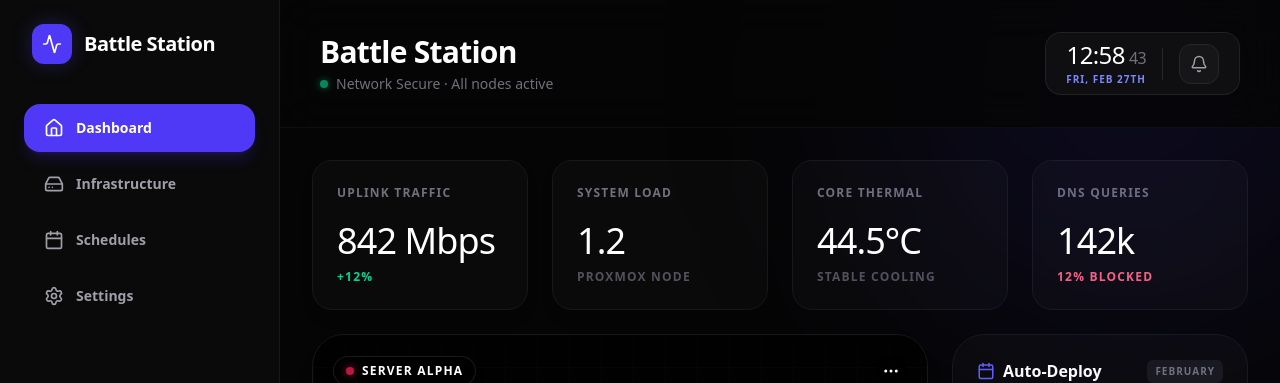
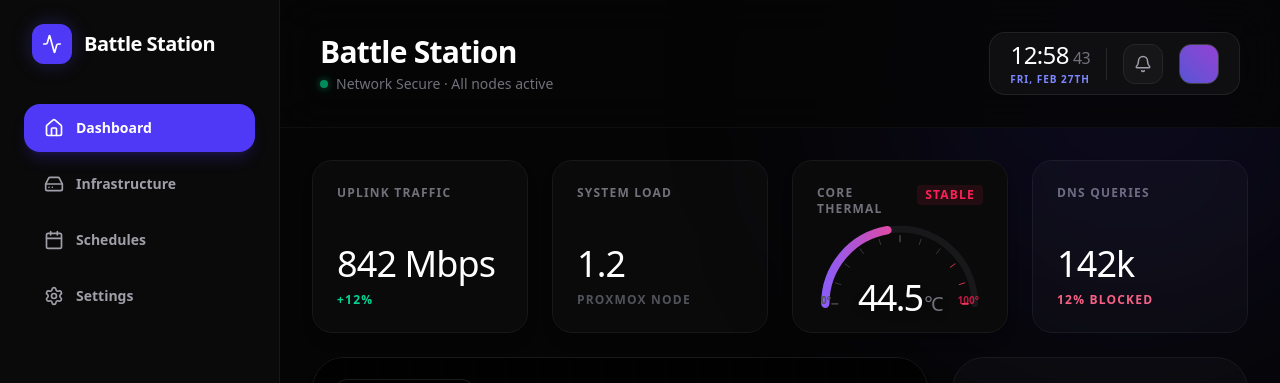
Before and after one commit to dhyandevp/Battlestation, a Next.js app: page / in a window 1280 px wide. Shown: the top 383 px of the page. Built offline with nearby package versions, Linux system fonts and the light colour scheme; no server answers; the database is empty.

Commit message:
fix(ui): Add User Profile Dropdown Menu, fix Thermals Gauge SVG rendering, remove text-selection on toggles

```diff
--- a/src/app/page.tsx
+++ b/src/app/page.tsx
@@ -4,7 +4,7 @@ import React, { useState, useEffect } from "react";
 import { format, startOfMonth, endOfMonth, eachDayOfInterval, isSameDay } from "date-fns";
 import {
   Bell, Activity, Lock, Zap, Thermometer, Database, Cpu,
-  ChevronRight, MoreHorizontal, LayoutGrid, CheckCircle2, Circle, Plus, Server, Home, Shield, Settings, Calendar as CalendarIcon, Power, HardDrive
+  ChevronRight, MoreHorizontal, LayoutGrid, CheckCircle2, Circle, Plus, Server, Home, Shield, Settings, Calendar as CalendarIcon, Power, HardDrive, LogOut, User
 } from "lucide-react";
 import { clsx, type ClassValue } from "clsx";
 import { twMerge } from "tailwind-merge";
@@ -38,6 +38,7 @@ export default function CommandCenter() {
   const [mounted, setMounted] = useState(false);
   const [time, setTime] = useState<Date | null>(null);
   const [tasks, setTasks] = useState(INITIAL_TASKS);
+  const [showProfileMenu, setShowProfileMenu] = useState(false);
 
   useEffect(() => {
     setMounted(true);
@@ -149,6 +150,30 @@ export default function CommandCenter() {
             <button className="text-zinc-400 hover:text-white transition w-10 h-10 flex items-center justify-center rounded-xl bg-zinc-900/80 border border-zinc-800">
               <Bell size={18} />
             </button>
+            <div className="relative">
+              <button
+                onClick={() => setShowProfileMenu(!showProfileMenu)}
+                className="w-10 h-10 rounded-xl bg-zinc-800 border border-zinc-700 overflow-hidden flex items-center justify-center focus:outline-none focus:ring-2 focus:ring-indigo-500 transition-all"
+              >
+                <div className="w-full h-full bg-gradient-to-tr from-indigo-500 to-purple-500 opacity-80" />
+              </button>
+
+              {/* Profile Dropdown Menu */}
+              {showProfileMenu && (
+                <div className="absolute right-0 mt-2 w-48 bg-[#0a0a0a] border border-zinc-800 rounded-xl shadow-2xl py-2 z-50 flex flex-col origin-top-right animate-in fade-in slide-in-from-top-2">
+                  <div className="px-4 py-2 border-b border-zinc-800/50 mb-1">
+                    <p className="text-sm font-bold text-white">Administrator</p>
+                    <p className="text-xs text-zinc-500">admin@local.host</p>
+                  </div>
+                  <button className="w-full text-left px-4 py-2 text-sm text-zinc-300 hover:text-white hover:bg-zinc-900 transition-colors flex items-center gap-2">
+                    <User size={14} /> Profile Settings
+                  </button>
+                  <button className="w-full text-left px-4 py-2 text-sm text-rose-400 hover:text-rose-300 hover:bg-rose-500/10 transition-colors flex items-center gap-2">
+                    <LogOut size={14} /> Disconnect Session
+                  </button>
+                </div>
+              )}
+            </div>
           </div>
 
           {/* Mobile Only Clock */}
@@ -164,7 +189,7 @@ export default function CommandCenter() {
           <div className="grid grid-cols-2 lg:grid-cols-4 gap-4 md:gap-6">
             <MetricSummary title="Uplink Traffic" value="842 Mbps" trend="+12%" positive />
             <MetricSummary title="System Load" value={`${metrics?.loadAvg || '1.24'}`} sub="Proxmox Node" />
-            <MetricSummary title="Core Thermal" value={`${metrics?.cpuTemp || 45}°C`} sub="Stable Cooling" />
+            <ThermalsGauge value={metrics?.cpuTemp || 45} />
             <MetricSummary title="DNS Queries" value="142k" trend="12% Blocked" positive={false} />
           </div>
 
@@ -236,7 +261,7 @@ export default function CommandCenter() {
 
               {/* Infrastructure Gateways - Toggles */}
               <div className="bg-[#0a0a0a] rounded-[24px] md:rounded-[32px] p-5 md:p-6 border border-zinc-900 shadow-xl flex flex-col gap-3 flex-1">
-                <h3 className="text-base font-bold text-white mb-2 flex items-center gap-2">
+                <h3 className="text-base font-bold text-white mb-2 flex items-center gap-2 select-none">
                   <Shield size={18} className="text-indigo-500" /> Active Tunnels
                 </h3>
                 <ToggleNode title="Nginx Proxy Entry" active={toggles.proxy} onClick={() => executeAction('proxy')} />
@@ -345,7 +370,7 @@ function MetricSummary({ title, value, trend, sub, positive }: { title: string,
 
 function ToggleNode({ title, active, onClick }: { title: string, active: boolean, onClick: () => void }) {
   return (
-    <div onClick={onClick} className="flex items-center justify-between p-3.5 rounded-2xl bg-[#050505] border border-zinc-900 hover:border-zinc-800 cursor-pointer transition-all group">
+    <div onClick={onClick} className="flex items-center justify-between p-3.5 rounded-2xl bg-[#050505] border border-zinc-900 hover:border-zinc-800 cursor-pointer transition-all group select-none">
       <span className={cn("text-sm font-bold transition-colors", active ? "text-white" : "text-zinc-500 group-hover:text-zinc-400")}>{title}</span>
       <div className={cn("w-12 h-6 rounded-full relative transition-colors duration-300 flex items-center px-1 border", active ? "bg-indigo-600 border-indigo-500" : "bg-zinc-900 border-zinc-800")}>
         <div className={cn("w-4 h-4 rounded-full bg-white shadow-sm transition-transform duration-300", active ? "translate-x-6" : "translate-x-0 bg-zinc-600")} />
@@ -353,3 +378,87 @@ function ToggleNode({ title, active, onClick }: { title: string, active: boolean
     </div>
   );
 }
+
+function ThermalsGauge({ value }: { value: number }) {
+  // SVG Arc length math for 180 degree semi-circle
+  const maxStroke = 283;
+  // Map 0-100 to the stroke dashoffset (100 = full arc = 0 offset, 0 = empty arc = maxStroke offset)
+  const offset = maxStroke - (maxStroke * Math.min(Math.max(value, 0), 100) / 100);
+
+  return (
+    <div className="bg-[#0a0a0a] rounded-[20px] p-5 md:p-6 border border-zinc-900 flex flex-col justify-between shadow-lg relative overflow-hidden h-full min-h-[160px]">
+      <div className="flex justify-between items-start mb-2 relative z-10 text-[10px] md:text-xs font-bold text-zinc-500 uppercase tracking-widest">
+        <span>Core Thermal</span>
+        <span className="text-rose-500 bg-rose-500/10 px-2 py-0.5 rounded">Stable</span>
+      </div>
+
+      {/* SVG Dial Chart */}
+      <div className="relative w-full aspect-[2/1] flex items-end justify-center mt-auto">
+        <svg viewBox="0 0 200 100" className="w-full h-auto overflow-visible" aria-hidden="true">
+          {/* Background Track Arc */}
+          <path d="M 10 95 A 90 90 0 0 1 190 95" fill="none" stroke="#18181b" strokeWidth="8" strokeLinecap="round" />
+
+          {/* Tick Marks (0 to 100 in steps of 10 = 11 ticks mapped across 180 degrees) */}
+          {[0, 10, 20, 30, 40, 50, 60, 70, 80, 90, 100].map((tickValue) => {
+            // Convert value to angle (-180 to 0)
+            const angle = -180 + (tickValue / 100) * 180;
+            const rad = (angle * Math.PI) / 180;
+            // Center coordinates
+            const cx = 100;
+            const cy = 95;
+            // Tick length bounds
+            const innerRadius = 75;
+            const outerRadius = 82;
+
+            const x1 = cx + innerRadius * Math.cos(rad);
+            const y1 = cy + innerRadius * Math.sin(rad);
+            const x2 = cx + outerRadius * Math.cos(rad);
+            const y2 = cy + outerRadius * Math.sin(rad);
+
+            const isMajor = tickValue % 25 === 0;
+            return (
+              <line
+                key={tickValue}
+                x1={x1} y1={y1} x2={x2} y2={y2}
+                stroke={tickValue >= 80 ? "#f43f5e" : "#3f3f46"}
+                strokeWidth={isMajor ? "2" : "1"}
+                strokeLinecap="round"
+              />
+            );
+          })}
+
+          {/* Active Colored Arc */}
+          <path
+            d="M 10 95 A 90 90 0 0 1 190 95"
+            fill="none"
+            stroke="url(#thermalGaugeGradient)"
+            strokeWidth="10"
+            strokeLinecap="round"
+            strokeDasharray={maxStroke}
+            strokeDashoffset={offset}
+            className="transition-all duration-1000 ease-out"
+          />
+          {/* Defs for dynamic gradient rendering inside SVG */}
+          <defs>
+            <linearGradient id="thermalGaugeGradient" x1="0%" y1="0%" x2="100%" y2="0%">
+              <stop offset="0%" stopColor="#8b5cf6" /> {/* Purple */}
+              <stop offset="50%" stopColor="#ec4899" /> {/* Pink */}
+              <stop offset="100%" stopColor="#f43f5e" /> {/* Rose */}
+            </linearGradient>
+          </defs>
+        </svg>
+
+        {/* Dynamic Number Value in Center */}
+        <div className="absolute bottom-[-10px] w-full flex flex-col items-center">
+          <span className="text-3xl md:text-4xl font-light text-white tracking-tighter tabular-nums drop-shadow-lg">
+            {value}<span className="text-zinc-500 font-medium text-xl ml-0.5">&deg;C</span>
+          </span>
+        </div>
+
+        {/* Min/Max indicators */}
+        <div className="absolute bottom-0 left-1 text-[10px] font-bold text-zinc-600">0&deg;</div>
+        <div className="absolute bottom-0 right-1 text-[10px] font-bold text-rose-500/70">100&deg;</div>
+      </div>
+    </div>
+  );
+}
```
